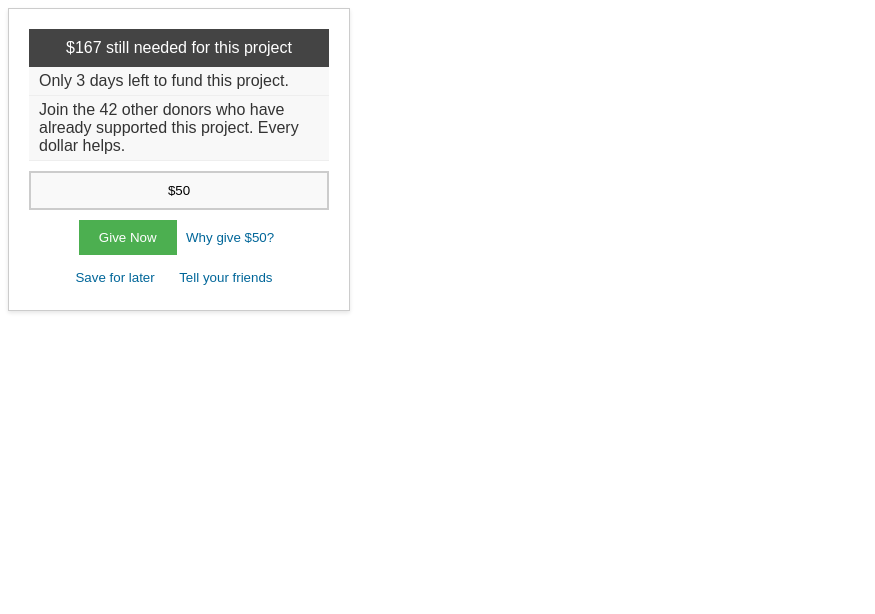
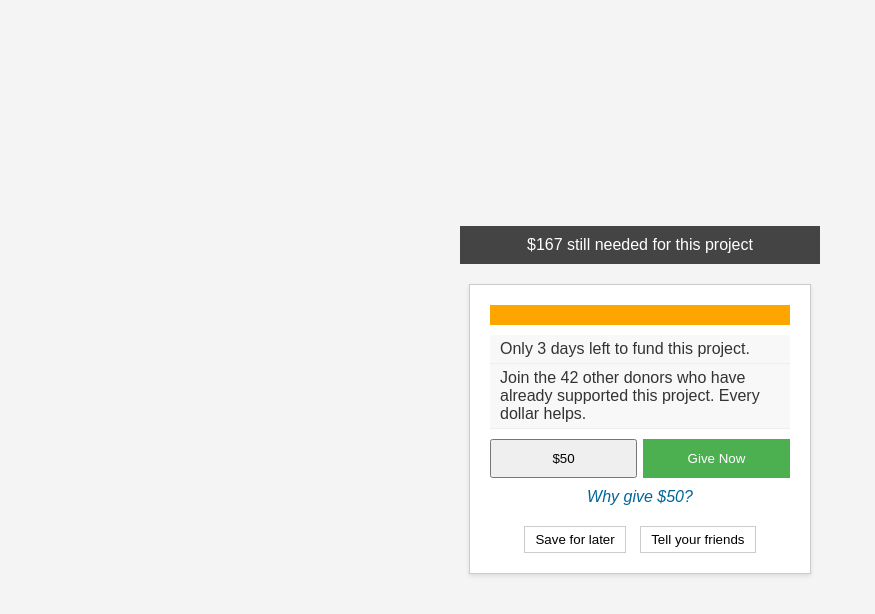
Before and after one commit to Erson-Lala/Eurostep, a plain HTML site: page Task_1/index.html in a window 1280 px wide. Shown: the whole page, without its empty margins (0-875 px from the left). Drawn offline with Linux system fonts and the light colour scheme.

Commit message:
Second Commit

```diff
--- a/Task_1/index.html
+++ b/Task_1/index.html
@@ -7,20 +7,21 @@
     <link rel="stylesheet" href="styles.css">
 </head>
 <body>
+    <div class="content-wrapper">
+        <div class="needed"> $167 still needed for this project </div>
         <div class="donation-container">
-        <div class="needed"> $167 still needed for this project </div>
+            <div class="progress-bar"></div>
             <div class="days-left"> Only 3 days left to fund this project. </div>
             <div class="donor-count"> Join the 42 other donors who have already supported this project. Every dollar helps. </div>
             <div class="donation-amount">
                 <button>$50</button>
+                <button class="green-button">Give Now</button>
             </div>
-        <div class="button-container">
-            <button class="green-button">Give Now</button>
-            <button class="link-button">Why give $50?</button>
+            <div class="why-give">Why give $50?</div>
+            <div class="save-share">
+                <button class="bordered-button">Save for later</button>
+                <button class="bordered-button">Tell your friends</button>
             </div>
-        <div class="save-share">
-            <button class="link-button">Save for later</button>
-            <button class="link-button">Tell your friends</button>
         </div>
     </div>
 </body>
--- a/Task_1/styles.css
+++ b/Task_1/styles.css
@@ -1,5 +1,26 @@
 body {
     font-family: Arial, sans-serif;
+    display: flex;
+    justify-content: center;
+    align-items: center;
+    height: 100vh;
+    margin: 0;
+    background-color: #f4f4f4;
+}
+
+.content-wrapper {
+    display: flex;
+    flex-direction: column;
+    align-items: center;
+}
+
+.needed {
+    background-color: #444;
+    color: #fff;
+    padding: 10px;
+    text-align: center;
+    width: 340px;
+    margin-bottom: 20px;
 }
 
 .donation-container {
@@ -8,13 +29,14 @@ body {
     background-color: #fff;
     border: 1px solid #ccc;
     box-shadow: 0 2px 4px rgba(0,0,0,0.1);
+    position: relative;
 }
 
-.needed {
-    background-color: #444;
-    color: #fff;
-    padding: 10px;
-    text-align: center;
+.progress-bar {
+    height: 20px;
+    background-color: #FFA500;
+    width: 100%;
+    margin-bottom: 10px;
 }
 
 .days-left, .donor-count {
@@ -24,40 +46,44 @@ body {
     border-bottom: 1px solid #eee;
 }
 
-.donation-amount button {
-    width: 100%;
-    padding: 10px;
-    margin: 10px 0;
-    border: 2px solid #ccc;
-    background-color: #f9f9f9;
-    cursor: pointer;
+.donation-amount {
+    display: flex;
+    justify-content: space-between;
+    padding-top: 10px;
 }
 
-.button-container {
-    text-align: center;
+.donation-amount button, .donation-amount .green-button {
+    width: 49%;
+    padding: 10px;
+    cursor: pointer;
 }
 
 .green-button {
     color: #fff;
     background-color: #4CAF50;
     border: none;
-    padding: 10px 20px;
-    cursor: pointer;
 }
 
-.link-button {
-    background: none;
-    border: none;
+.why-give {
+    font-style: italic;
     color: #069;
-    padding: 5px;
-    cursor: pointer;
+    padding: 10px 0;
+    text-align: center;
 }
 
 .save-share {
     text-align: center;
-    padding-top: 10px;
+    margin-top: 10px;
 }
 
-.save-share .link-button {
+.save-share .bordered-button {
+    border: 1px solid #ccc;
+    padding: 5px 10px;
     margin-right: 10px;
+    background: none;
+    cursor: pointer;
 }
+
+.bordered-button:last-child {
+    margin-right: 0;
+}
```
Lines whose indentation alone changed are shown as unchanged.
